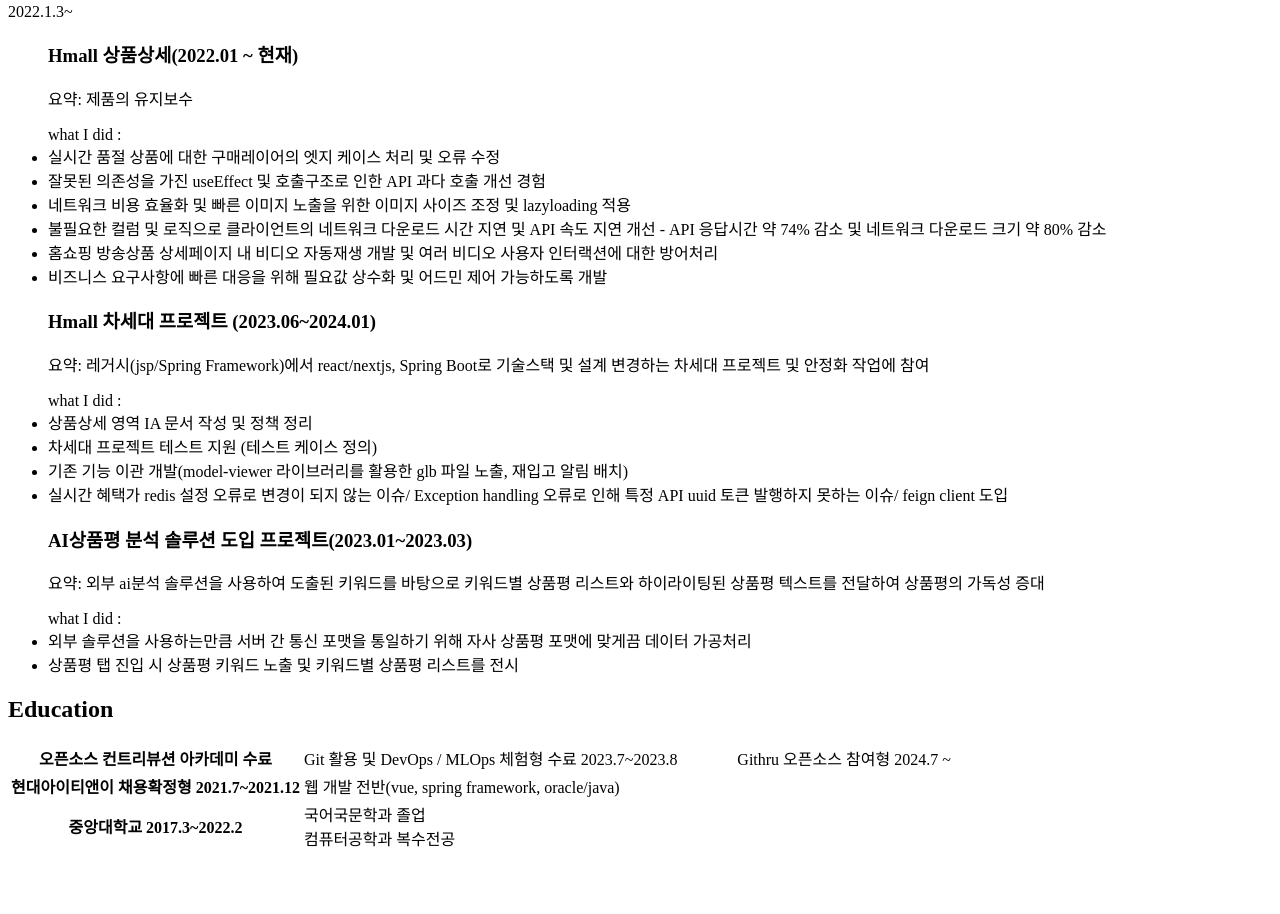
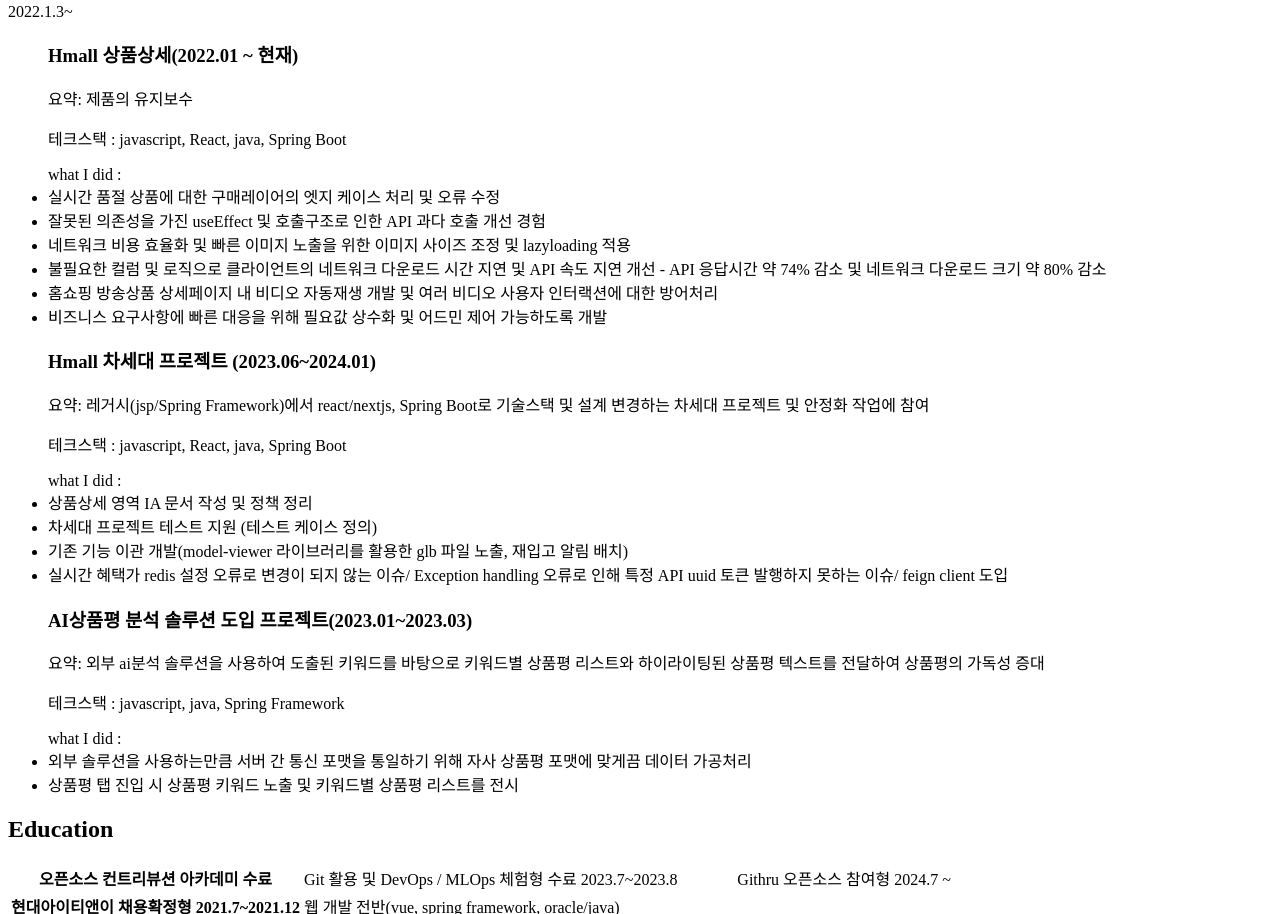
Before and after one commit to pithesun/blog, a Gatsby site: page /about in a window 1280 px wide. Shown: the part 474-1388 px from the top of the page. Before the commit the page ends 1335 px from the top, so only its background shows below. Built offline with nearby package versions, Linux system fonts and the light colour scheme; Gatsby itself is replaced by a stand-in of ours.

Commit message:
글쓰기 : About me (테크스택 추가)

```diff
--- a/src/components/WorkExperience/index.js
+++ b/src/components/WorkExperience/index.js
@@ -23,6 +23,7 @@ export const WorkExperience = () => {
               "홈쇼핑 방송상품 상세페이지 내 비디오 자동재생 개발 및 여러 비디오 사용자 인터랙션에 대한 방어처리",
               "비즈니스 요구사항에 빠른 대응을 위해 필요값 상수화 및 어드민 제어 가능하도록 개발",
             ]}
+            teckstack={"javascript, React, java, Spring Boot"}
           />
           <WorkExperienceRow
             title={"Hmall 차세대 프로젝트 (2023.06~2024.01)"}
@@ -36,6 +37,7 @@ export const WorkExperience = () => {
               않는 이슈/ Exception handling 오류로 인해 특정 API uuid 토큰
               발행하지 못하는 이슈/ feign client 도입`,
             ]}
+            teckstack={"javascript, React, java, Spring Boot"}
           />
           <WorkExperienceRow
             title={"AI상품평 분석 솔루션 도입 프로젝트(2023.01~2023.03)"}
@@ -47,6 +49,7 @@ export const WorkExperience = () => {
               상품평 포맷에 맞게끔 데이터 가공처리`,
               "상품평 탭 진입 시 상품평 키워드 노출 및 키워드별 상품평 리스트를 전시",
             ]}
+            teckstack={"javascript, java, Spring Framework"}
           />
           {/* <ul>
             <li>재입고 알림</li>
--- a/src/components/WorkExperienceRow/index.js
+++ b/src/components/WorkExperienceRow/index.js
@@ -1,10 +1,16 @@
 import * as React from "react";
 
-export const WorkExperienceRow = ({ title, description, didlist }) => {
+export const WorkExperienceRow = ({
+  title,
+  description,
+  didlist,
+  teckstack,
+}) => {
   return (
     <ul>
       <h3>{title}</h3>
       <p>요약: {description}</p>
+      <p>테크스택 : {teckstack}</p>
       <div>
         what I did :{" "}
         {didlist?.map((did) => (
```
